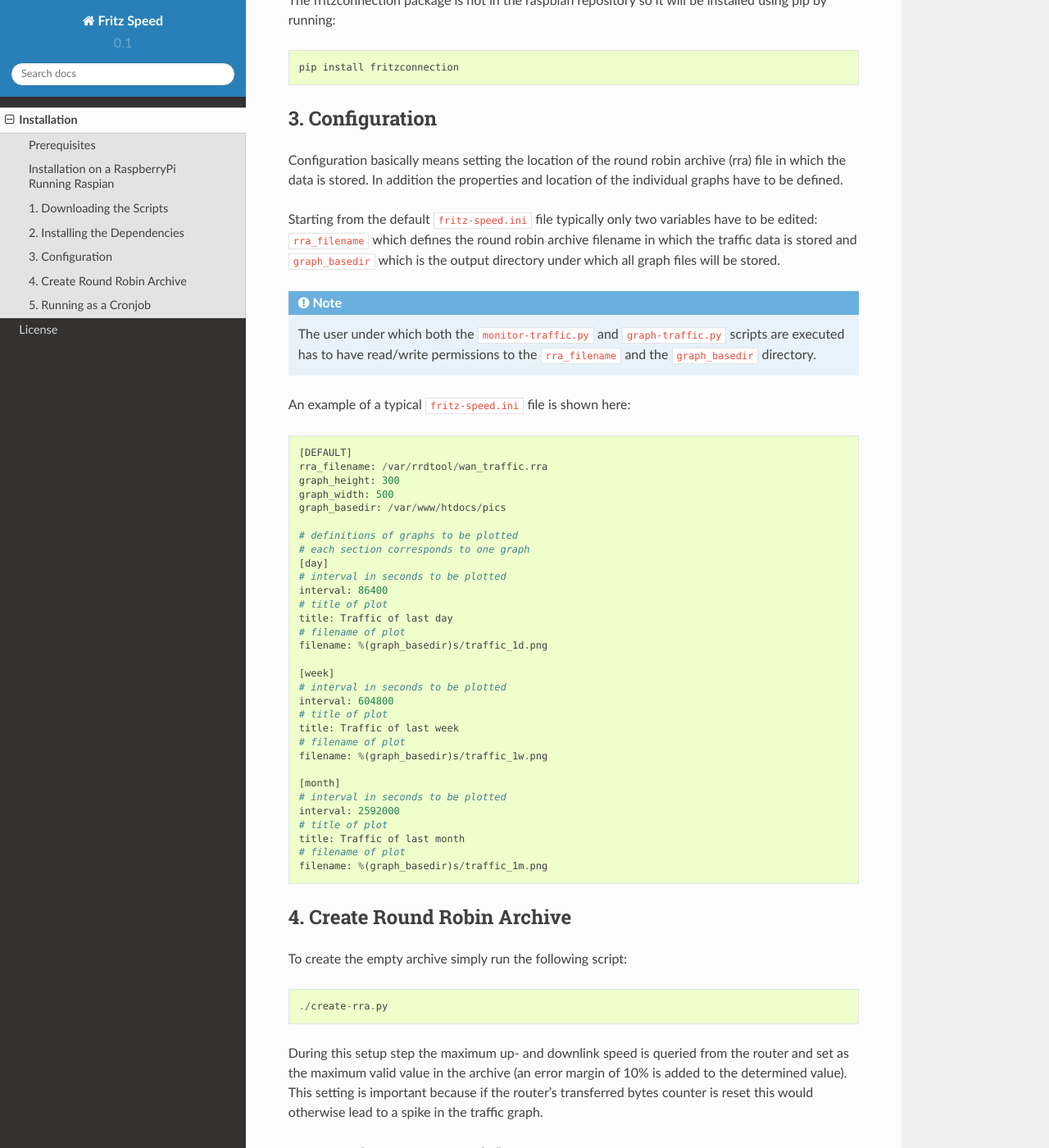
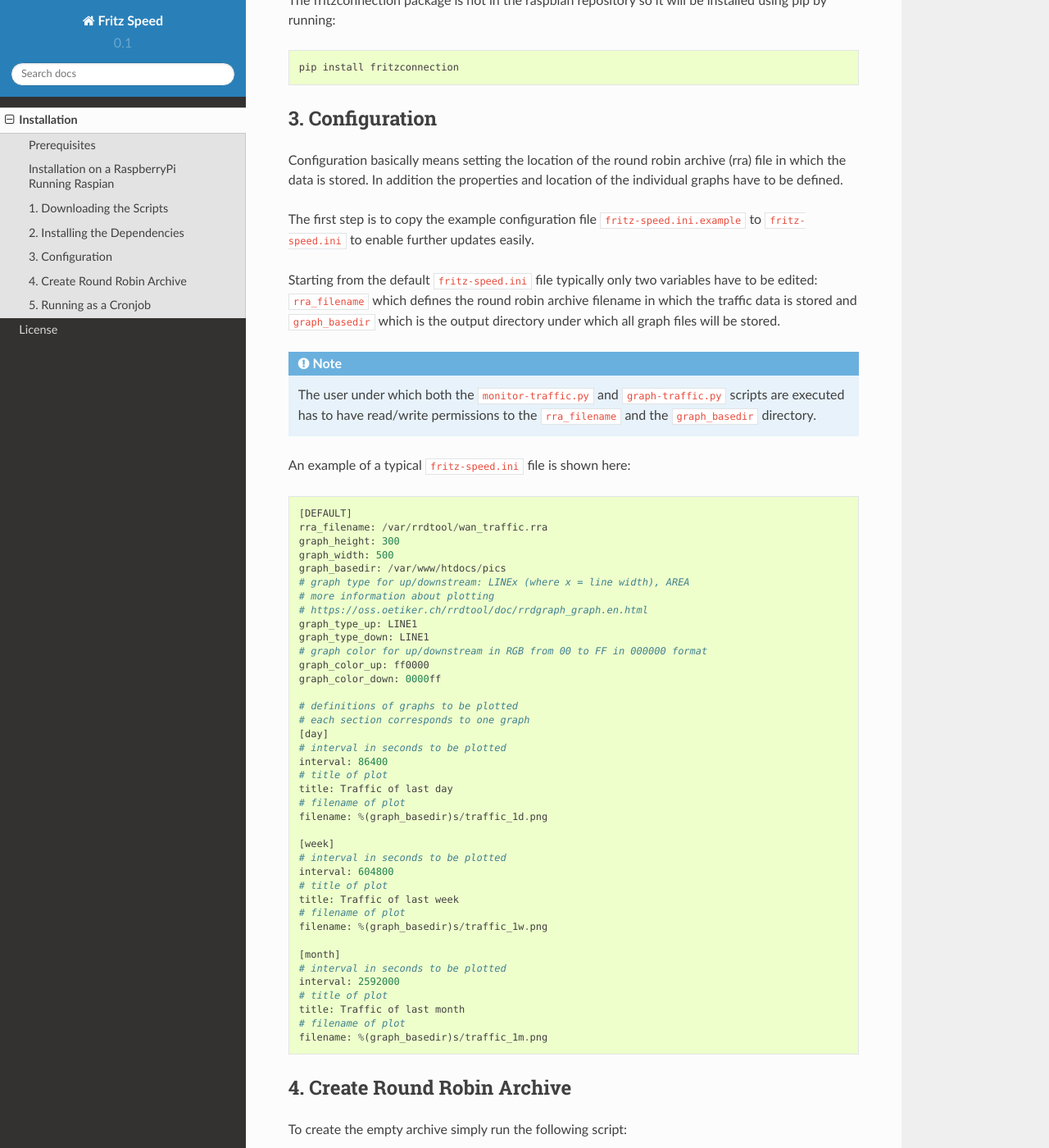
Before and after one commit to westfeld/fritz-speed, a Sphinx documentation site: the page built from docs/installation.rst, in a window 1280 px wide and 1400 px high, scrolled down 961 px. Shown: the whole window at 82% size. Built offline with Sphinx 7.4.7 and the Read the Docs theme 2.0.0, drawn with Linux system fonts in a browser that asks for light colours.

Commit message:
adapt documentation for new graphing options

```diff
--- a/docs/installation.rst
+++ b/docs/installation.rst
@@ -51,6 +51,9 @@
 (rra) file in which the data is stored. In addition the properties and location
 of the individual graphs have to be defined.
 
+The first step is to copy the example configuration file ``fritz-speed.ini.example``
+to ``fritz-speed.ini`` to enable further updates easily.
+
 Starting from the default ``fritz-speed.ini`` file typically only two variables
 have to be edited: ``rra_filename`` which defines the round robin archive
 filename in which the traffic data is stored and ``graph_basedir`` which is the
@@ -68,6 +71,14 @@
     graph_height: 300
     graph_width: 500
     graph_basedir: /var/www/htdocs/pics
+    # graph type for up/downstream: LINEx (where x = line width), AREA
+    # more information about plotting
+    # https://oss.oetiker.ch/rrdtool/doc/rrdgraph_graph.en.html
+    graph_type_up: LINE1
+    graph_type_down: LINE1
+    # graph color for up/downstream in RGB from 00 to FF in 000000 format
+    graph_color_up: ff0000
+    graph_color_down: 0000ff
 
     # definitions of graphs to be plotted
     # each section corresponds to one graph
```
